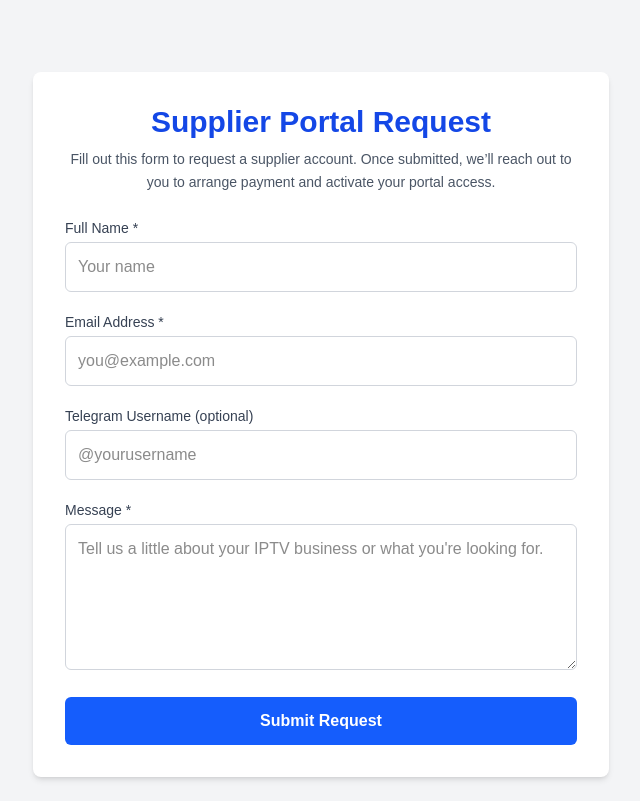
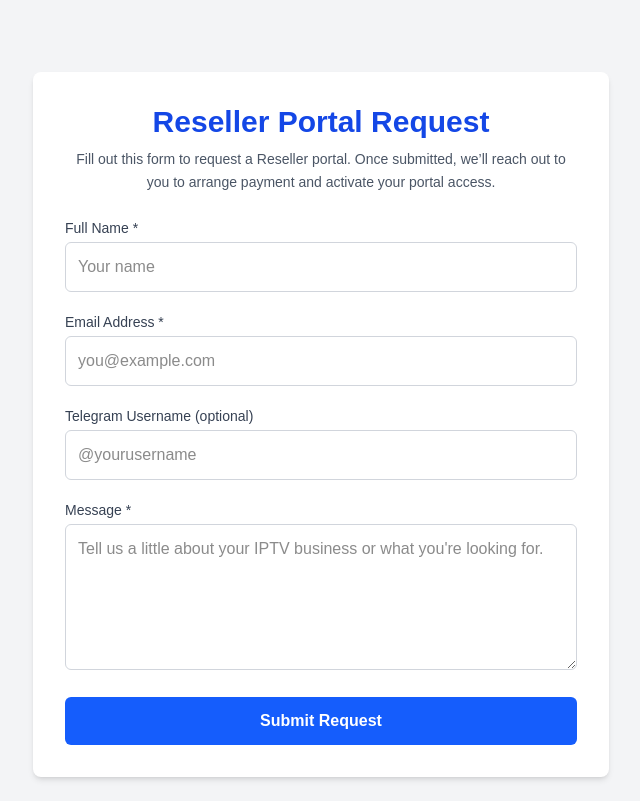
Before and after one commit to ashhdges/iptv-portals, a Next.js app: page /supplier/request in a window 1280 px wide. Shown: the whole page, without its empty margins (319-959 px from the left). Built offline with nearby package versions, Linux system fonts and the light colour scheme.

Commit message:
Update request.tsx

```diff
--- a/pages/supplier/request.tsx
+++ b/pages/supplier/request.tsx
@@ -44,9 +44,9 @@ export default function SupplierRequest() {
         onSubmit={handleSubmit}
         className="bg-white p-8 rounded-lg shadow-md w-full max-w-xl mt-12 space-y-5"
       >
-        <h1 className="text-3xl font-bold text-center text-blue-700 mb-2">Supplier Portal Request</h1>
+        <h1 className="text-3xl font-bold text-center text-blue-700 mb-2">Reseller Portal Request</h1>
         <p className="text-sm text-gray-600 text-center mb-6 leading-relaxed">
-          Fill out this form to request a supplier account. Once submitted, we’ll reach out to you
+          Fill out this form to request a Reseller portal. Once submitted, we’ll reach out to you
           to arrange payment and activate your portal access.
         </p>
 
```
